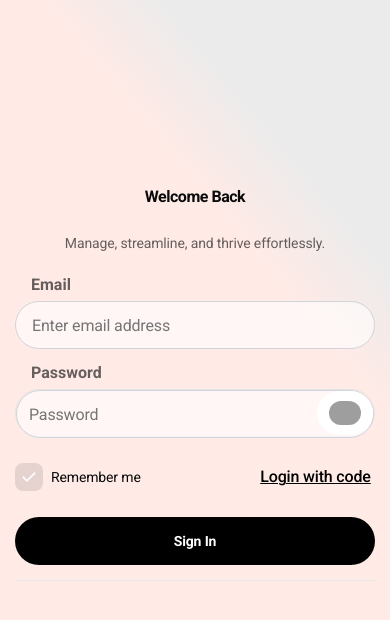
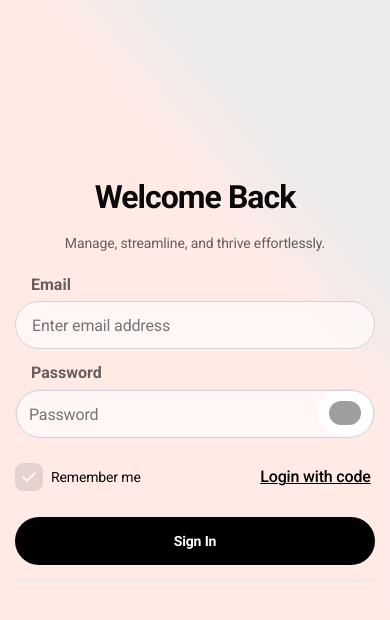
Before and after one commit to florenceorimba/Day5part2, a plain HTML site: page index.htm in a window 390 px wide. Shown: the part 156-776 px from the top of the page. Drawn offline with Linux system fonts and the light colour scheme; grey boxes are pictures that could not be loaded.

Commit message:
Add files via upload

```diff
--- a/fivetwostyles.css
+++ b/fivetwostyles.css
@@ -504,6 +504,7 @@ svg {
     text-align: center;
     display: grid;
     margin: 0;
+    size: 32px;
 }
 
 .w-fit {
--- a/index.htm
+++ b/index.htm
@@ -43,7 +43,7 @@
           <form class="min-h-scr form1 fx fx-c j-center i-center f-width md:w6">
             <div class="c-mn gap6 i-center j-center">
                 <div class="wel i-center j-center">
-                    <span class="wb i-center j-center md:txt32 lg:txt32 lead40 track3 font-b">Welcome Back</span>
+                    <span class="wb i-center j-center md:txt32 lg:txt32 lead40 txt32 track3 font-b">Welcome Back</span>
                     <p class="c-mn2 txt-c txt-bla60 txt14 md:txt16 lg:txt16 lead20 track1 font-n">Manage, streamline, and thrive effortlessly.</p>
                 </div>
             </div>
```
